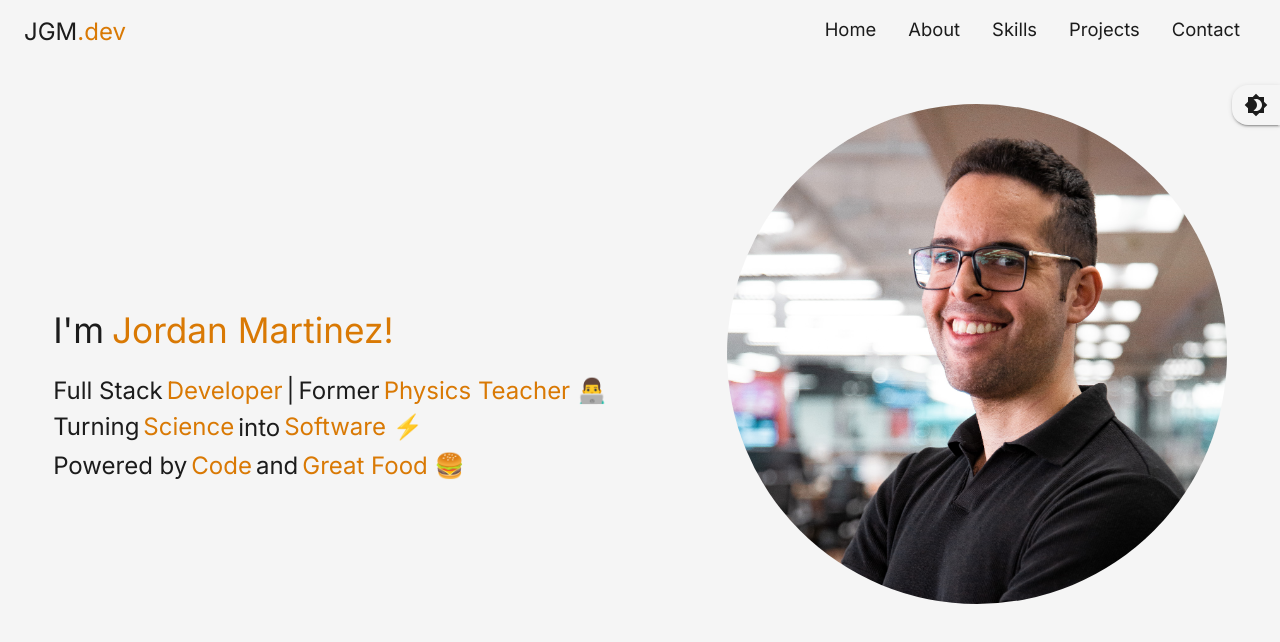
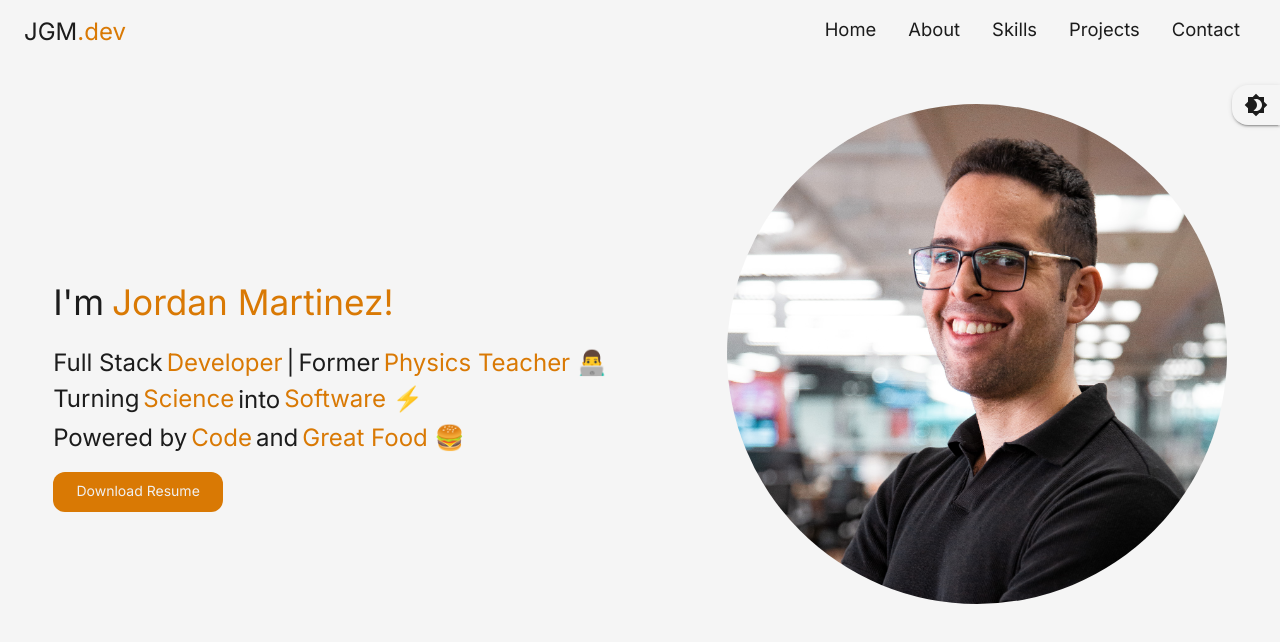
Before and after one commit to jordangm94/jgm-portfolio, a Next.js app: page / in a window 1280 px wide. Shown: the top 642 px of the page. Built offline with nearby package versions, Linux system fonts and the light colour scheme.

Commit message:
Create button for downloading resume, to be reused across website

```diff
--- a/src/app/components/sections/Hero.tsx
+++ b/src/app/components/sections/Hero.tsx
@@ -2,6 +2,7 @@
 import { Box, Typography, useTheme } from "@mui/material";
 import Image from "next/image";
 import HeroPhoto from "../../../../public/hero_photo.jpg";
+import JGMButton from "../ui/Button";
 
 export default function Hero() {
   const theme = useTheme();
@@ -129,6 +130,9 @@ export default function Hero() {
             {"Great Food 🍔"}
           </Typography>
         </Box>
+        <a href="/test-file.pdf" download>
+          <JGMButton>Download Resume</JGMButton>
+        </a>
       </Box>
       <Box
         sx={{
--- /dev/null
+++ b/src/app/components/ui/Button.tsx
@@ -0,0 +1,30 @@
+import { Button, SxProps, Theme, useTheme } from "@mui/material";
+
+interface JGMButtonProps {
+  children: React.ReactNode;
+  sx?: SxProps<Theme>;
+}
+
+export default function JGMButton({ children, sx }: JGMButtonProps) {
+  const theme = useTheme();
+
+  return (
+    <Button
+      sx={{
+        color: "#F0F0F0",
+        backgroundColor: theme.palette.primary.main,
+        borderRadius: 3,
+        width: "170px",
+        height: "40px",
+        mt: 2,
+        boxShadow: "none",
+        "&:hover": {
+          backgroundColor: theme.palette.primary.main,
+        },
+        ...sx,
+      }}
+    >
+      {children}
+    </Button>
+  );
+}
--- a/src/theme.ts
+++ b/src/theme.ts
@@ -7,6 +7,9 @@ const themeFont = "Inter, sans-serif";
 export const lightTheme = createTheme({
   typography: {
     fontFamily: themeFont,
+    button: {
+      textTransform: "none",
+    },
   },
   palette: {
     mode: "light",
@@ -27,6 +30,9 @@ export const lightTheme = createTheme({
 export const darkTheme = createTheme({
   typography: {
     fontFamily: themeFont,
+    button: {
+      textTransform: "none",
+    },
   },
   palette: {
     mode: "dark",
```
